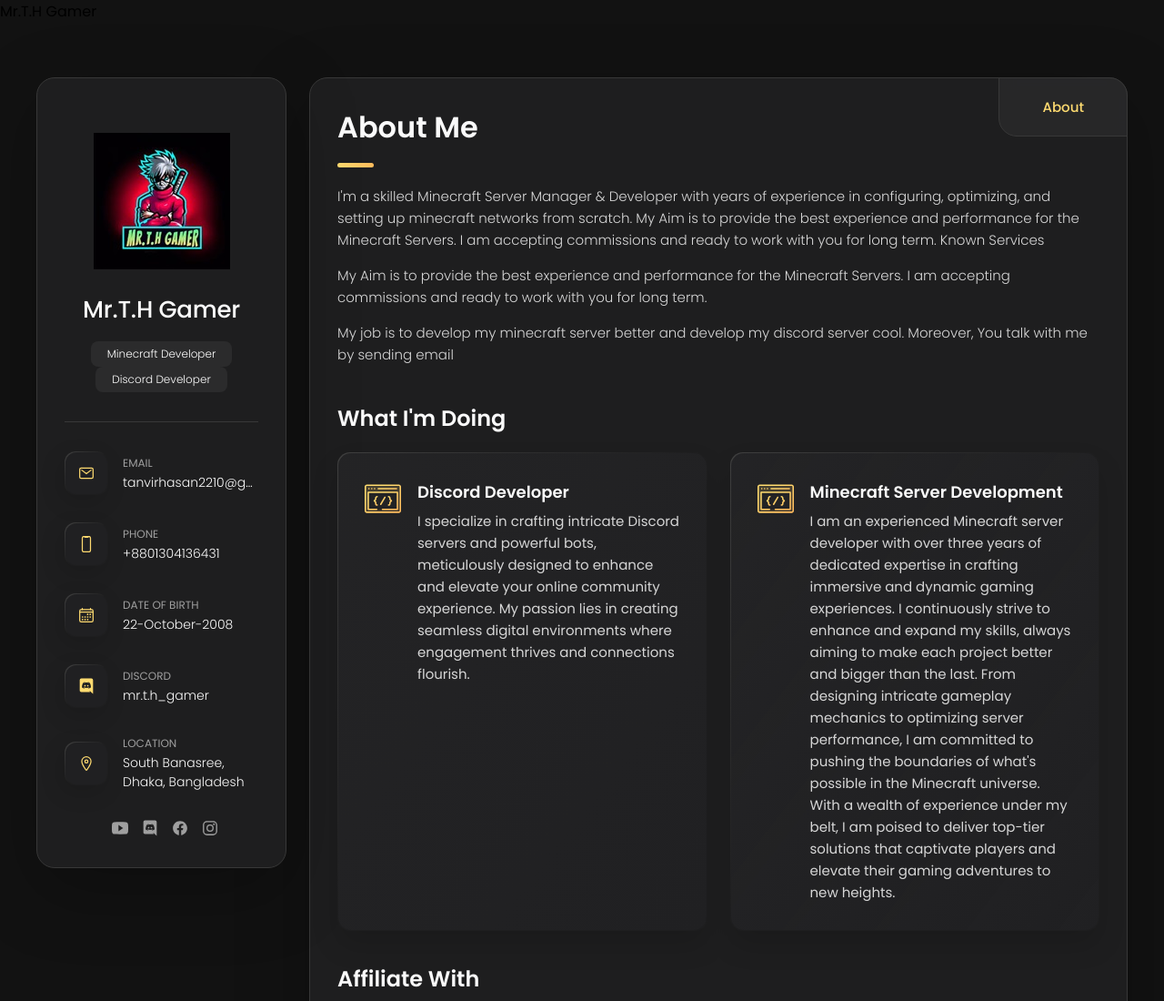
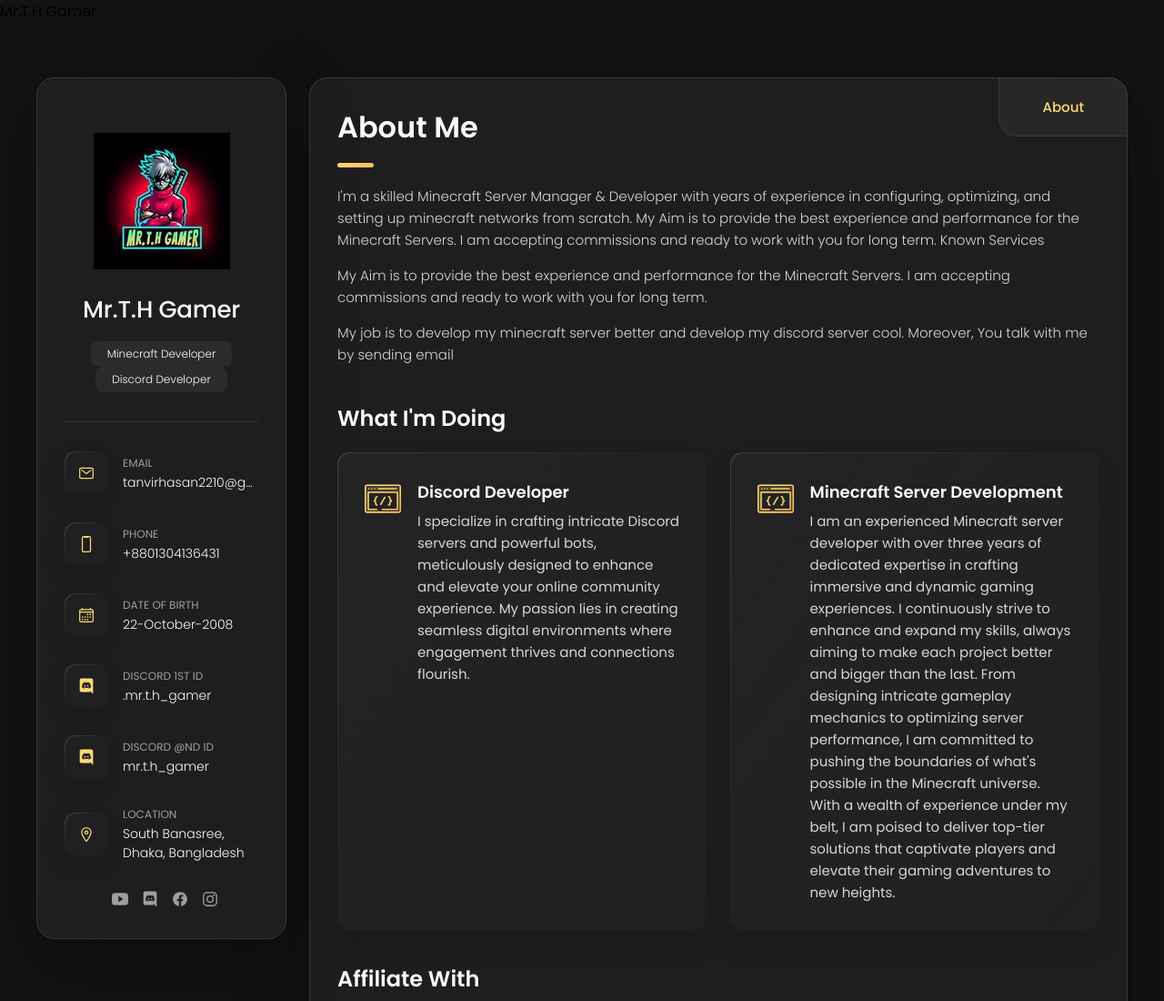
Before and after one commit to NotMrthgamer/Web, a plain HTML site: page index.html in a window 1280 px wide. Shown: the top 1100 px of the page at 91% size. Drawn offline with nearby package versions, Linux system fonts and the light colour scheme.

Commit message:
index.html

```diff
--- a/index.html
+++ b/index.html
@@ -114,11 +114,20 @@
               <ion-icon name="logo-discord" role="img" class="md hydrated" aria-label="logo discord"></ion-icon>
             </div>
             <div class="contact-info">
-              <p class="contact-title">Discord</p>
+              <p class="contact-title">Discord 1st ID</p>
+              <a href="https://discord.com/users/1024696898268962856" class="contact-link">.mr.t.h_gamer</a>
+            </div>
+
+          </li>
+          <li class="contact-item">
+            <div class="icon-box">
+              <ion-icon name="logo-discord" role="img" class="md hydrated" aria-label="logo discord"></ion-icon>
+            </div>
+            <div class="contact-info">
+              <p class="contact-title">Discord @nd ID</p>
               <a href="https://discord.com/users/762217220612161546" class="contact-link">mr.t.h_gamer</a>
             </div>
           </li>
-
           <li class="contact-item">
 
             <div class="icon-box">
```
